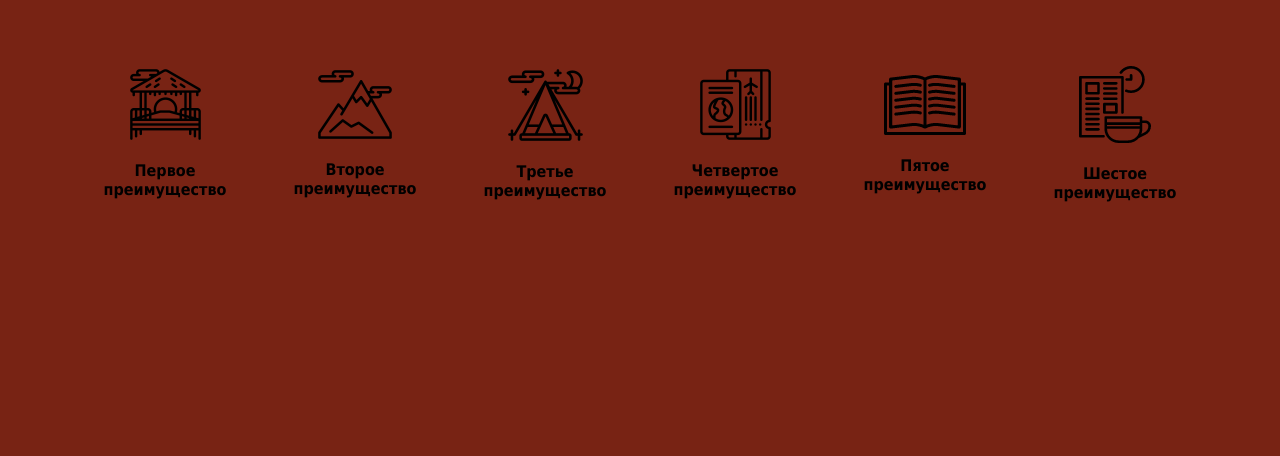
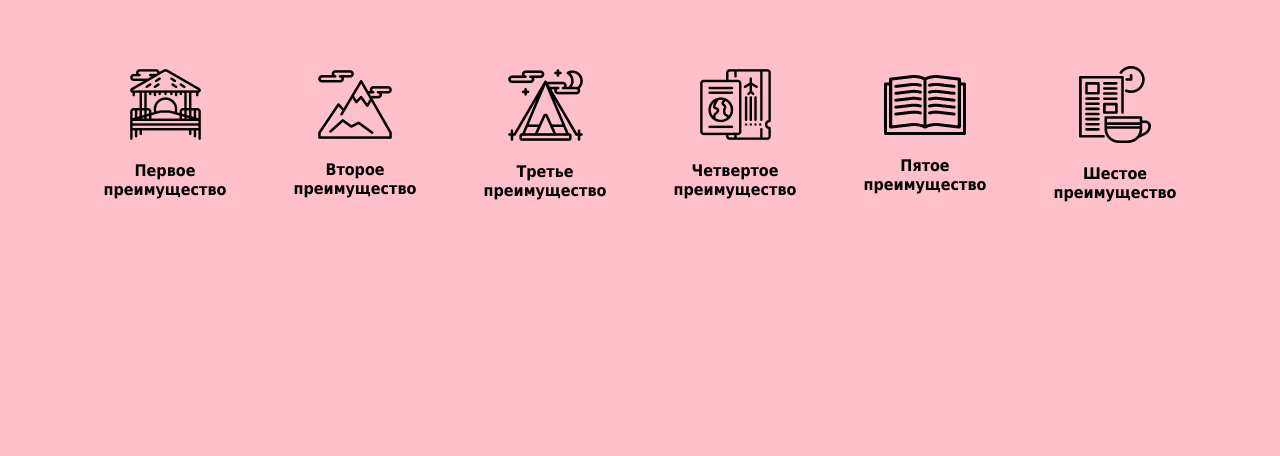
Before and after one commit to Kasper-developer/Bootstrap---Adaptive, a plain HTML site: page index.html in a window 1280 px wide. Shown: the part 344-800 px from the top of the page. Drawn offline with Linux system fonts and the light colour scheme.

Commit message:
Изменили фон на розовый

```diff
--- a/css/style.css
+++ b/css/style.css
@@ -1,5 +1,5 @@
 body {
-	background-color: #782314;
+	background-color: pink;
 }
 
 .title {
```
